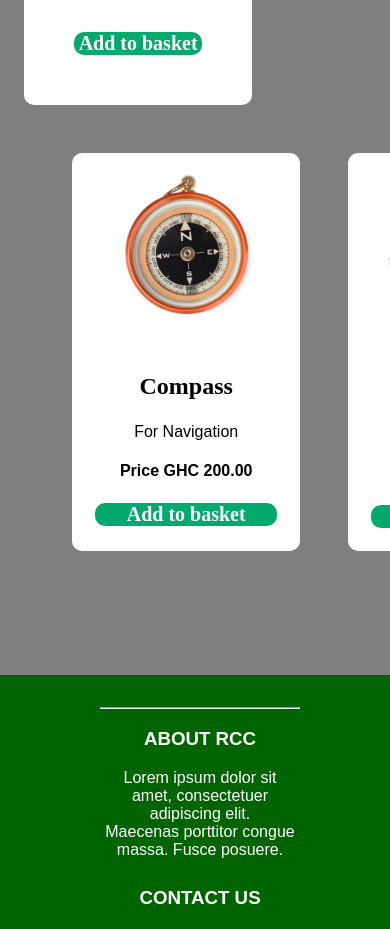
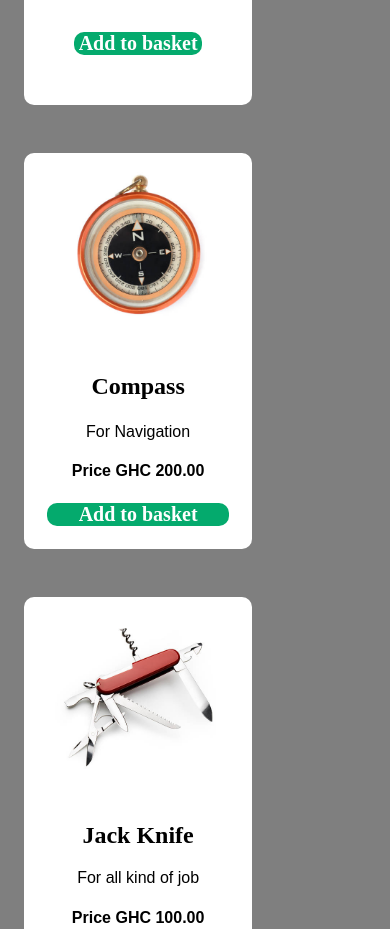
Before and after one commit to ctokoli/RCC-Project, a plain HTML site: page Furniture.html in a window 390 px wide. Shown: the part 2440-3369 px from the top of the page. Drawn offline with Linux system fonts and the light colour scheme.

Commit message:
made furniture page responsive

```diff
--- a/css/style.css
+++ b/css/style.css
@@ -1795,4 +1795,9 @@ form.form {
   flex-direction: column;
 }
 
-}
+.Furniture-Tool {
+  display: flex;
+  flex-direction: column;
+}
+
+}
```
